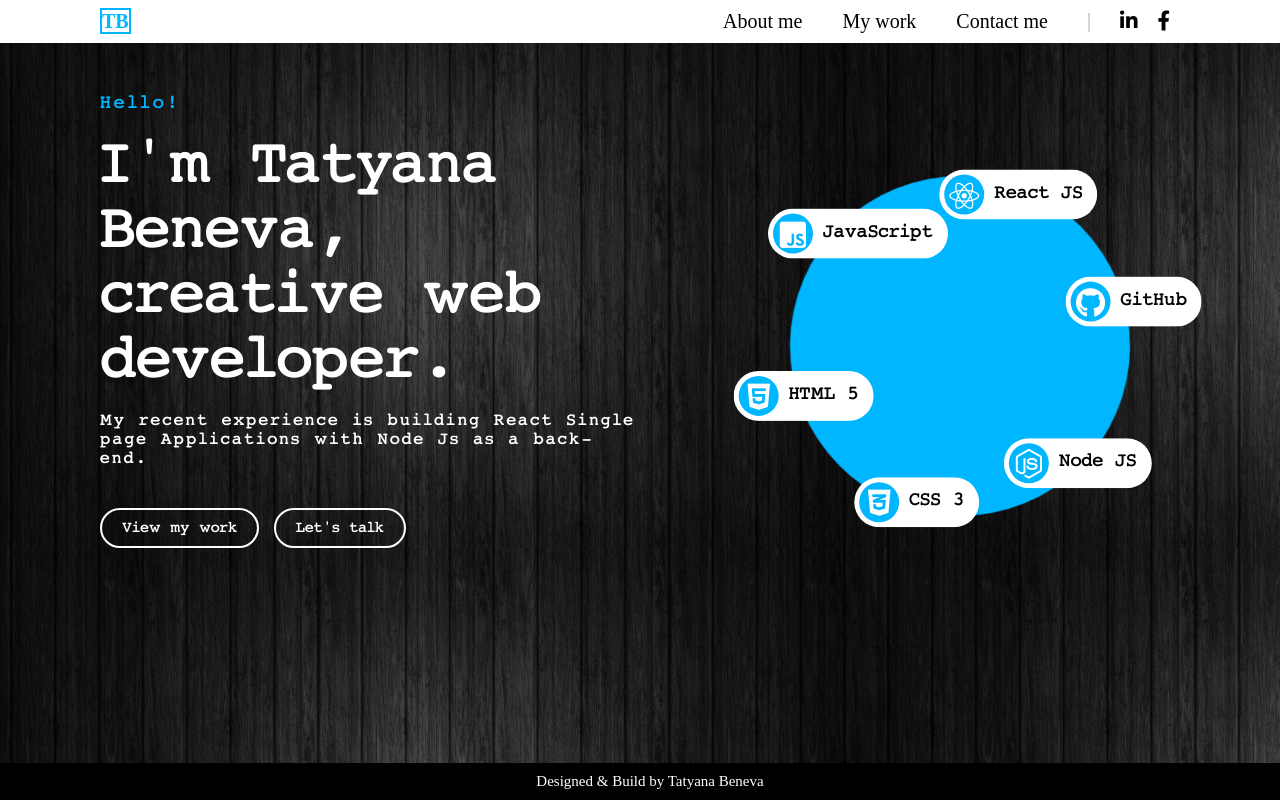
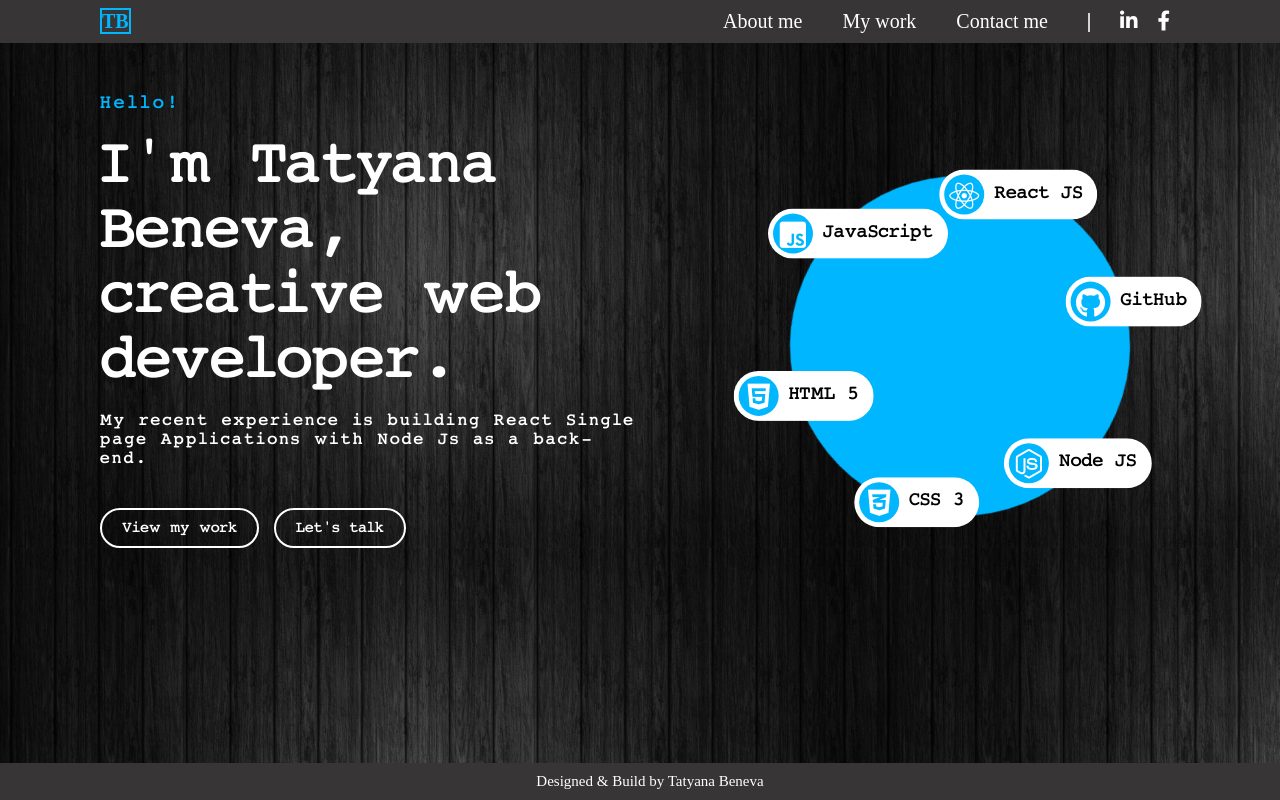
Before and after one commit to TatyanaBeneva/tatyanabeneva.github.io, a React app in the folder client/: page / in a window 1280 px wide. Built offline with nearby package versions, Linux system fonts and the light colour scheme; some packages are replaced by stand-ins of ours; no server answers.

Commit message:
Navigation i footer background color changed

```diff
--- a/client/src/components/footer/index.js
+++ b/client/src/components/footer/index.js
@@ -29,7 +29,7 @@
 
 const DivPhone = styled.div`
     width: 100%;
-    background-color:  black;
+    background-color: #373535;
     position: fixed;
     bottom: 0;
     font-size: 10px;
@@ -40,7 +40,7 @@
 
 const DivLaptop = styled.div`
     width: 100%;
-    background-color:  black;
+    background-color: #373535;
     position: fixed;
     bottom: 0;
     font-size: 15px;
--- a/client/src/components/link/index.module.css
+++ b/client/src/components/link/index.module.css
@@ -2,17 +2,11 @@
     text-decoration: none;
     font-size: 20px;
     margin-right: 40px;
-    color: black;
+    color: white;
 }
 
 .nav-links:hover {
-    border-bottom: 2px solid black;
-}
-
-.text-links {
-    text-decoration: none;
-    font-size: 20px;
-    color: black;
+    border-bottom: 2px solid white;
 }
 
 .logo-links {
--- a/client/src/components/nav-bar/index.js
+++ b/client/src/components/nav-bar/index.js
@@ -146,17 +146,17 @@
 `
 const Div480 = styled.div`
     padding: 10px 20px;
-    background-color:  white;
+    background-color: #373535;
 `
 const Div481 = styled.div`
     padding: 0 30px;
-    background-color:  white;
+    background-color: #373535;
     text-align: center;
 `
 
 const Div = styled.div`
     padding: 10px 100px;
-    background-color:  white;
+    background-color:  #373535;
 `
 const Navigation = styled.nav`
     float: right;
--- a/client/src/components/social-media-icons/index.js
+++ b/client/src/components/social-media-icons/index.js
@@ -12,7 +12,7 @@
 }
 const Link = styled.a`
     text-decoration: none;
-    color: black;
+    color: white;
     font-size: 20px;
 `
 
```
Also changed, not shown: 1 other file.
